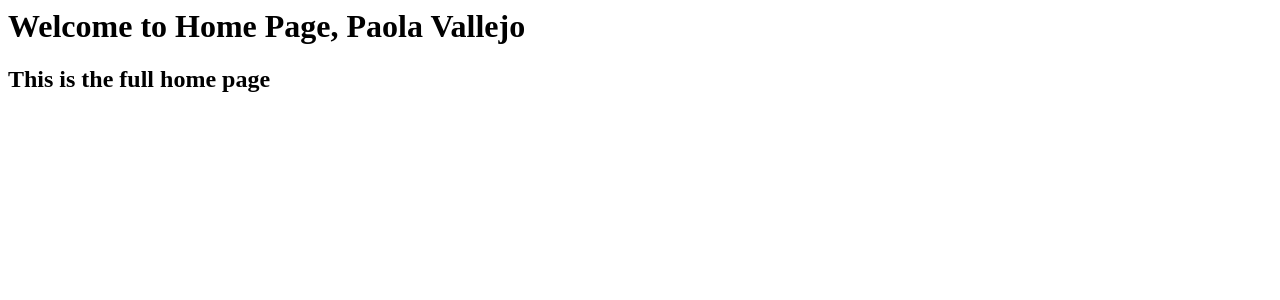
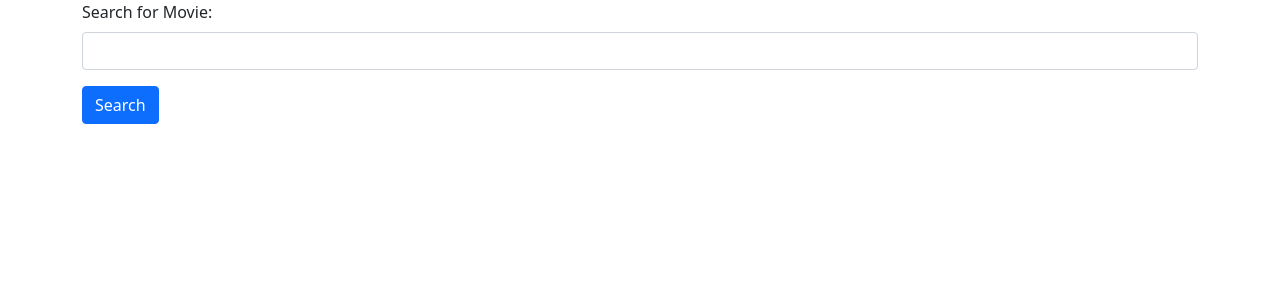
Before and after one commit to paolavallejo/DjangoProject, a Django app: page / in a window 1280 px wide. Shown: the top 300 px of the page. Run offline with Django 3.2, Linux system fonts and the light colour scheme.

Commit message:
uso de templates

```diff
--- a/movie/templates/home.html
+++ b/movie/templates/home.html
@@ -1,3 +1,18 @@
-<!-- <h1>Welcome to Home Page</h1>  -->
-<h1>Welcome to Home Page, {{ name }}</h1>
-<h2>This is the full home page</h2>
+<head>
+    <link href="https://cdn.jsdelivr.net/npm/bootstrap@5.1.3/dist/css/bootstrap.min.css" rel="stylesheet" integrity="sha384-1BmE4kWBq78iYhFldvKuhfTAU6auU8tT94WrHftjDbrCEXSU1oBoqyl2QvZ6jIW3" crossorigin="anonymous">
+</head>
+
+<div class="container">
+    <!-- <h1>Welcome to Home Page</h1>  -->
+    <!--<h1>Welcome to Home Page, {{ name }}</h1> -->
+    <!--<h2>This is the full home page</h2> -->
+    <form action="">
+        <div class="mb-3">
+            <label for="searchMovie" class="form-label">
+                Search for Movie:
+            </label>
+            <input type="text" class="form-control" name="searchMovie" />
+        </div>
+        <button type="submit" class="btn btn-primary">Search</button>
+    </form>
+</div>
--- a/movie/views.py
+++ b/movie/views.py
@@ -6,7 +6,9 @@ from django.http import HttpResponse
 def home(request):
     #return HttpResponse('<h1>Welcome to Home Page</h1>')
     #return render(request, 'home.html')
-    return render(request, 'home.html', {'name':'Paola Vallejo'})
+    #return render(request, 'home.html', {'name':'Paola Vallejo'})
+    searchTerm = request.GET.get('searchMovie')
+    return render(request, 'home.html', {'searchTerm':searchTerm})
 
 def about(request):
     return HttpResponse('<h1>Welcome to About Page</h1>')
```
